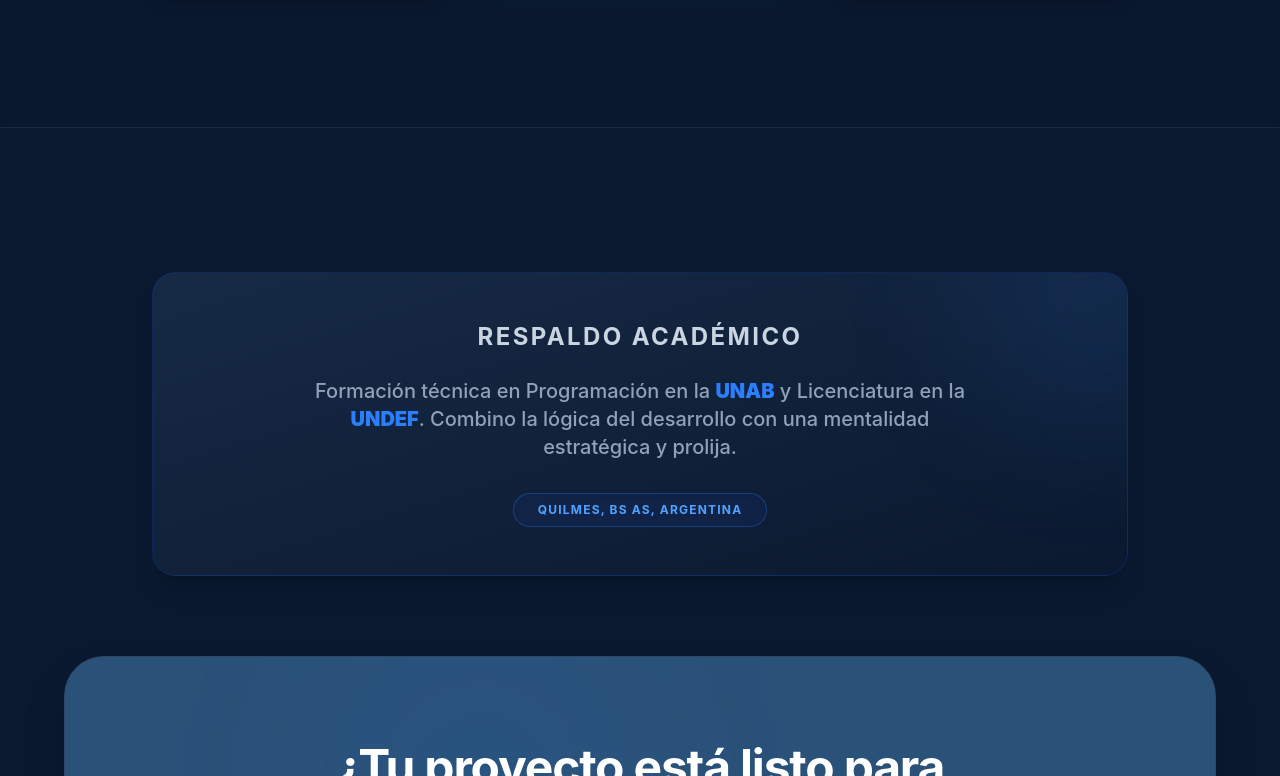
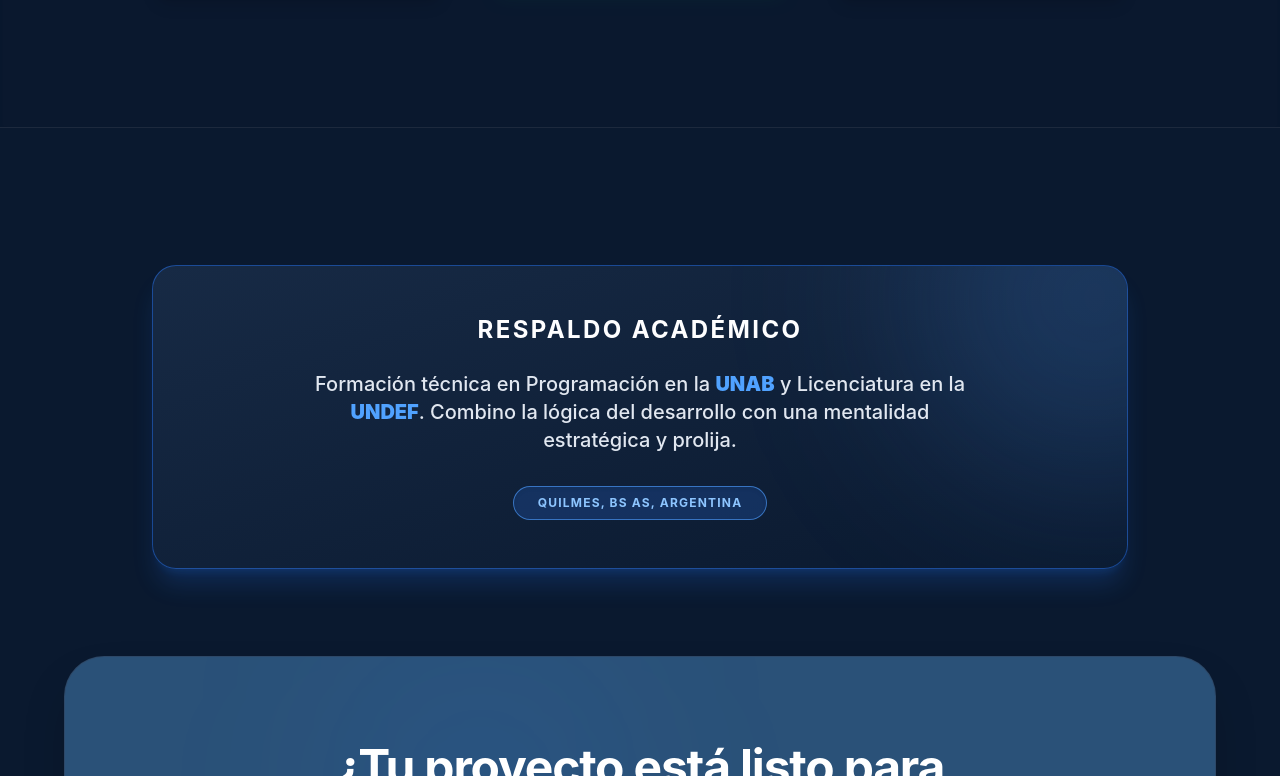
Before and after one commit to leo1099orellana/portafolio-leo, a React (Vite) app: page / in a window 1280 px wide. Shown: the part 2900-3676 px from the top of the page. Built offline with nearby package versions, Linux system fonts and the light colour scheme.

Commit message:
ultimo efecto

```diff
--- a/src/components/Education.jsx
+++ b/src/components/Education.jsx
@@ -1,25 +1,37 @@
+import { useEffect, useState } from "react";
+
 const Education = () => {
+  const [active, setActive] = useState(false);
+
+  useEffect(() => {
+    const interval = setInterval(() => {
+      setActive((prev) => !prev);
+    }, 2000);
+    return () => clearInterval(interval);
+  }, []);
+
   return (
     <section className="max-w-5xl mx-auto py-20 px-6">
-      {/* Agregamos la clase 'group' para controlar el interior, y los efectos de elevación y resplandor al borde/sombra */}
-      <div className="group transition-all duration-500 hover:-translate-y-2 hover:shadow-2xl hover:shadow-blue-500/20 hover:border-blue-500/50 bg-gradient-to-br from-[#172a45] to-[#0a192f] rounded-3xl p-12 text-center relative overflow-hidden shadow-xl border border-blue-800/30 cursor-default">
+      <div className={`transition-all duration-700 bg-gradient-to-br from-[#172a45] to-[#0a192f] rounded-3xl p-12 text-center relative overflow-hidden shadow-xl border cursor-default ${active ? "-translate-y-2 shadow-2xl shadow-blue-500/20 border-blue-500/50" : "border-blue-800/30"}`}>
 
-        {/* LA MAGIA DE LA LUZ: Al pasar el mouse, este círculo de luz se expande (scale-150) y se ilumina más */}
-        <div className="absolute -top-24 -right-24 w-64 h-64 bg-blue-500/10 rounded-full blur-3xl pointer-events-none transition-all duration-700 group-hover:bg-blue-400/20 group-hover:scale-150" />
+        <div className={`absolute -top-24 -right-24 w-64 h-64 rounded-full blur-3xl pointer-events-none transition-all duration-700 ${active ? "bg-blue-400/20 scale-150" : "bg-blue-500/10"}`} />
 
-        <h2 className="text-2xl font-bold mb-6 relative z-10 uppercase tracking-widest text-slate-300 group-hover:text-white transition-colors duration-300">
+        <h2 className={`text-2xl font-bold mb-6 relative z-10 uppercase tracking-widest transition-colors duration-500 ${active ? "text-white" : "text-slate-300"}`}>
           Respaldo Académico
         </h2>
 
-        <p className="max-w-2xl mx-auto text-lg md:text-xl font-medium mb-8 relative z-10 text-slate-400 group-hover:text-slate-200 transition-colors duration-300">
-          Formación técnica en Programación en la <span className="font-black text-blue-500 group-hover:text-blue-400 transition-colors">UNAB</span> y Licenciatura en la <span className="font-black text-blue-500 group-hover:text-blue-400 transition-colors">UNDEF</span>.
+        <p className={`max-w-2xl mx-auto text-lg md:text-xl font-medium mb-8 relative z-10 transition-colors duration-500 ${active ? "text-slate-200" : "text-slate-400"}`}>
+          Formación técnica en Programación en la{" "}
+          <span className={`font-black transition-colors duration-500 ${active ? "text-blue-400" : "text-blue-500"}`}>UNAB</span>{" "}
+          y Licenciatura en la{" "}
+          <span className={`font-black transition-colors duration-500 ${active ? "text-blue-400" : "text-blue-500"}`}>UNDEF</span>.
           Combino la lógica del desarrollo con una mentalidad estratégica y prolija.
         </p>
 
-        {/* La píldora también "reacciona" iluminando su propio borde y fondo */}
-        <div className="inline-block px-6 py-2 border border-blue-500/30 bg-blue-900/20 rounded-full text-xs font-bold tracking-widest relative z-10 text-blue-400 shadow-inner transition-all duration-500 group-hover:bg-blue-500/20 group-hover:border-blue-400/60 group-hover:text-blue-300">
+        <div className={`inline-block px-6 py-2 rounded-full text-xs font-bold tracking-widest relative z-10 shadow-inner transition-all duration-500 border ${active ? "bg-blue-500/20 border-blue-400/60 text-blue-300" : "bg-blue-900/20 border-blue-500/30 text-blue-400"}`}>
           QUILMES, BS AS, ARGENTINA
         </div>
+
       </div>
     </section>
   );
```
